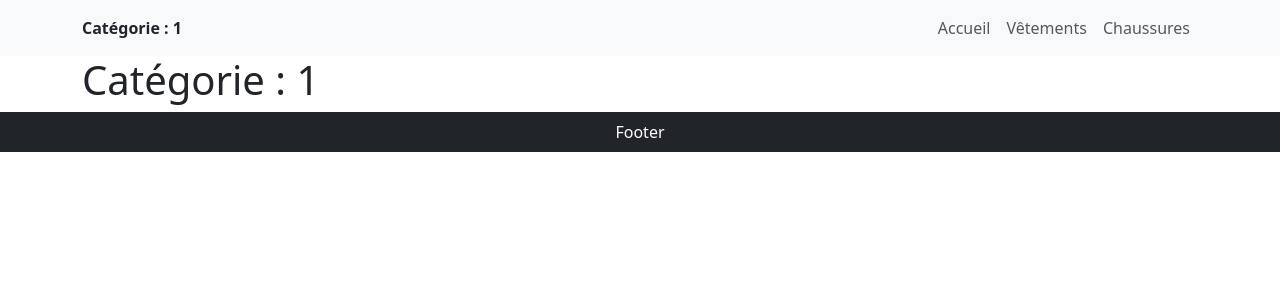
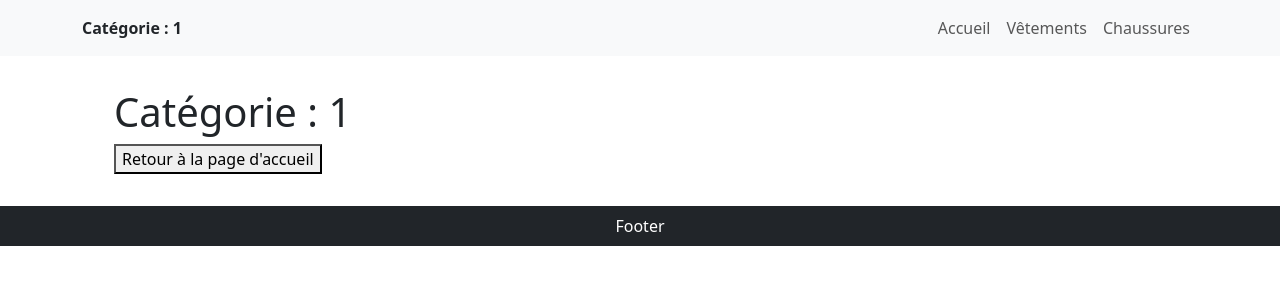
Before and after one commit to fanarkt08/front-end, a React (Vite) app: page /categorie/1 in a window 1280 px wide. Shown: the top 300 px of the page. Built offline with nearby package versions, Linux system fonts and the light colour scheme.

Commit message:
activity 8

```diff
--- a/src/pages/Category.jsx
+++ b/src/pages/Category.jsx
@@ -1,11 +1,17 @@
-import { useParams } from 'react-router';
+import { useParams, useNavigate } from 'react-router';
 
 function Category() {
   const { category } = useParams();
+  const navigate = useNavigate();
+
+  const handleReturn = () => {
+    navigate('/');
+  };
 
   return (
-    <div>
+    <div style={{ padding: '2rem' }}>
       <h1>Catégorie : {category}</h1>
+      <button onClick={handleReturn}>Retour à la page d'accueil</button>
     </div>
   );
 }
```
